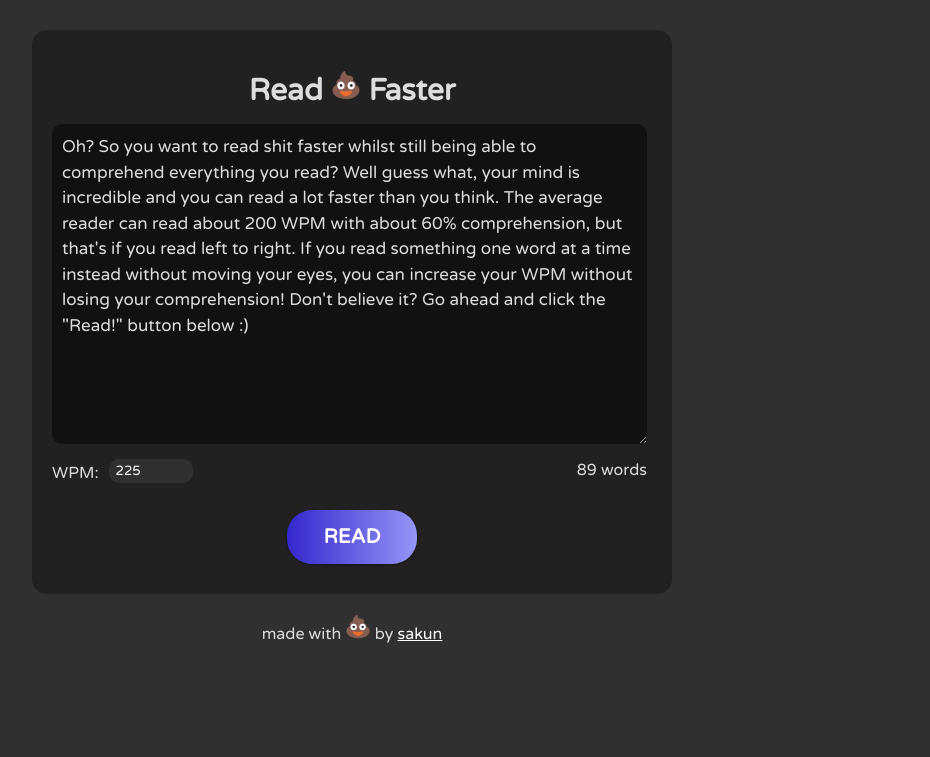
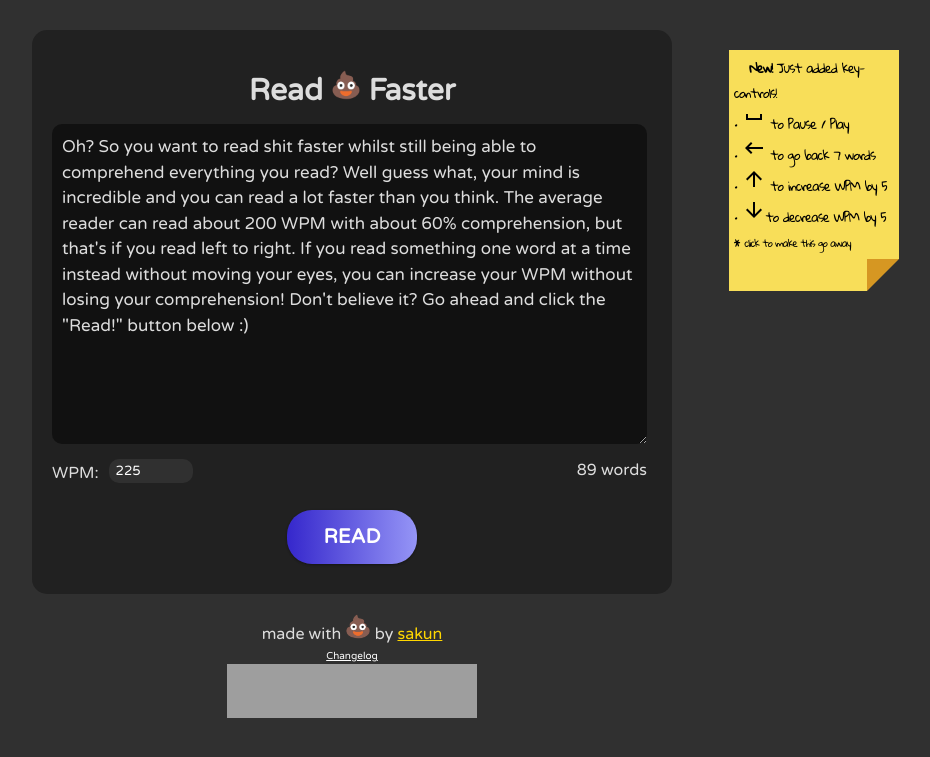
Before and after one commit to readshitfaster/readshitfaster, a PHP site: page /index.html in a window 1280 px wide. Shown: the top 757 px of the page, without its empty margins (288-1218 px from the left). Run offline with PHP 8.4, Linux system fonts and the light colour scheme; some libraries are stand-ins or nearby versions; grey boxes are pictures that could not be loaded.

Commit message:
oh boy: key controls, changelog page, updated links

```diff
--- a/app.js
+++ b/app.js
@@ -49,6 +49,13 @@ function start() {
     increments = window.setInterval(flashWords, interval, stonks);
     $('#start').html('Pause');
     $('body').data('reading', true);
+
+    window.addEventListener("keydown", function(e) {
+    // space and arrow keys
+    if([37, 38, 39, 40].indexOf(e.keyCode) > -1) {
+        e.preventDefault();
+    }
+  }, false);
 }
 function stop() {
     window.clearInterval(increments);
@@ -74,6 +81,7 @@ function flashWords(array) {
 function savesettings() {
     localStorage.setItem('settings', JSON.stringify(settings));
 }
+
 //generates a random article from one of these 3
 function randomArticle() {
   idArray = new Array()
@@ -88,6 +96,13 @@ function randomArticle() {
 
   document.getElementById("readable").innerHTML = idArray[randomParagraph + 1];
 }
+//make sticky note fade away on click
+$(document).ready(function(){
+  $(".fade").click(function(){
+    $("#hideSticky").fadeOut();
+  });
+});
+
 $(document).ready(function() {
     if(localStorage.getItem('settings') === null) {
         localStorage.setItem('settings', JSON.stringify(settings));
@@ -96,6 +111,7 @@ $(document).ready(function() {
     }
     $('body').data({'reading': false, 'prepared': false});
     prepare($('#readable').val());
+
 
     $('#start').on('click', function() {
         var data = $('body').data();
@@ -111,7 +127,7 @@ $(document).ready(function() {
             }
             $('#readable').fadeOut(250, function() {
                 start();
-                $('#reading-screen, #new').fadeIn(250);
+                $('#reading-screen, #new, #restart').fadeIn(250);
             });
             $('h1').animate({height: 0, opacity: 0}, 500);
             $('#other').fadeOut(500);
@@ -120,6 +136,18 @@ $(document).ready(function() {
         } else {
             stop();
         }
+    });
+
+    $('#restart').on('click', function() {
+      if($('body').data().reading === true) {
+          if(readIndex < 7) {
+              readIndex = 0;
+          } else {
+              readIndex = readIndex - readIndex;
+          }
+          $('#word').html(chunks[readIndex].text);
+          $('#progress').val(readIndex);
+      }
     });
 
     $('#readable').on('keyup', function() {
@@ -154,14 +182,48 @@ $(document).ready(function() {
             start();
         }
     });
+    //key controls
+        $('body').on('keyup', function(e) {
+            console.log(e.keyCode)
+            if($('#readable').is(':focus')) {
+                return false;
+            }
+            //spacebar will pause/play
+            if(e.keyCode == 32) {
+                if($('body').data('reading') === true) {
+                    stop();
+                } else {
+                    start();
+                }
+            //up arrow increases wpm by 5
+            } else if(e.keyCode == 38) {
+                $('#reading-speed').val(settings.speed + 5).trigger('change');
+            //down arrow decreases wpm by 5
+            } else if(e.keyCode == 40) {
+                $('#reading-speed').val(settings.speed - 5).trigger('change');
+            //backspace left arrow, goes back 7 words
+            } else if(e.keyCode == 8 || e.keyCode == 37) {
+                if($('body').data().reading === true) {
+                    if(readIndex < 7) {
+                        readIndex = 0;
+                    } else {
+                        readIndex = readIndex - 7;
+                    }
+                    $('#word').html(chunks[readIndex].text);
+                    $('#progress').val(readIndex);
+                }
+
+            }
+        });
 
     $('#new').on('click', function() {
         $('#reading-screen').hide();
+        $('#restart').fadeOut();
         $('#readable, #other, #random-article').fadeIn(500);
         $('h1').animate({height: '26px', opacity: 1}, 500);
         $(this).fadeOut(500);
         if($('body').data('reading') === true) {
             stop();
         }
-    });
+    })
 });
--- a/index.html
+++ b/index.html
@@ -3,16 +3,27 @@
     <head>
       <meta http-equiv="Content-Type" content="text/html; charset=UTF-8" />
       <meta name="description" content="Read articles and text faster, increase your gross words per minute">
-      <meta name="keywords" content="articles,read,faster,wpm,words per minute,comprehension,reading,speed read,fast    read,chrome,readable">
+      <meta name="keywords" content="articles,read,faster,wpm,words per minute,comprehension,reading,speed read,fast read,chrome,readable">
       <meta name="author" content="Sakun Acharige">
 
       <meta name="viewport" content="width=device-width, initial-scale=1.0">
 
       <title>Read Shit Faster</title>
         <link href="https://fonts.googleapis.com/css?family=Varela+Round&display=swap" rel="stylesheet">
-        <link rel="stylesheet" href="style.css" />
+        <link rel="stylesheet" href="style.css"/>
     </head>
     <body class="disable-scrollbars">
+
+      <div class="note hide-on-mobile fade" id="hideSticky">
+        <span name="note" spellcheck="false" class="sticky-note">
+          <strong>New!</strong> Just added key-controls!<br>
+          &bull; <svg xmlns="http://www.w3.org/2000/svg" width="24" height="24" viewBox="0 0 24 24"><path d="M18 9v4H6V9H4v6h16V9z"/></svg> to Pause / Play<br>
+          &bull; <svg xmlns="http://www.w3.org/2000/svg" width="24" height="24" viewBox="0 0 24 24"><path d="M21 11H6.83l3.58-3.59L9 6l-6 6 6 6 1.41-1.41L6.83 13H21z"/></svg> to go back 7 words<br>
+          &bull; <svg xmlns="http://www.w3.org/2000/svg" width="24" height="24" viewBox="0 0 24 24"><path d="M4 12l1.41 1.41L11 7.83V20h2V7.83l5.58 5.59L20 12l-8-8-8 8z"/></svg> to increase WPM by 5<br>
+          &bull; <svg xmlns="http://www.w3.org/2000/svg" width="24" height="24" viewBox="0 0 24 24"><path fill="#010101" d="M20 12l-1.41-1.41L13 16.17V4h-2v12.17l-5.58-5.59L4 12l8 8 8-8z"/></svg>to decrease WPM by 5<br>
+          * <span style="font-size:10px">click to make this go away</span>
+        </span>
+      </div>
         <div id="container">
             <span style="vertical-align:middle;"><h1>Read
               <input type="image" src="poop.png" onclick="randomArticle()" id="random-article" style="width:5%;"/>
@@ -31,17 +42,21 @@
                     <input id="reading-speed" type="number" value="225" step="25" min="1"/>
                     <span id="text-info"></span>
                 </div>
+
             </div>
 
             <div style="margin: 0 auto; text-align:center;">
               <a class="btn btn-1" id="start">Read</a>
+              <a class="btn btn-3" id="restart" style="border-radius:30px;"><img style="width:17px;" src="restart.png"/></a>
               <a class="btn btn-2" id="new">New text</a>
             </div>
 
         </div>
         <br>
         <footer style="text-align:center; vertical-align:middle;">
-          made with <img src="poop.png" style="width:2%"> by <a href="https://twitter.com/sakofchit" style="color:white;">sakun</a>
+          made with <img src="poop.png" style="width:2%"> by <a href="https://twitter.com/sakofchit" style="color:gold;">sakun</a><br>
+          <a style="color:white; font-size:10px;" href="changelog">Changelog</a><br>
+          <a href="https://www.producthunt.com/posts/read-faster?utm_source=badge-top-post-badge&utm_medium=badge&utm_souce=badge-read-faster" target="_blank"><img src="https://api.producthunt.com/widgets/embed-image/v1/top-post-badge.svg?post_id=160387&theme=dark&period=daily" alt="Read 💩 Faster - Speed read articles w/o compromising your comprehension | Product Hunt Embed" style="width: 250px; height: 54px;" width="250px" height="54px" /></a>
         </footer>
         <script src="http://ajax.googleapis.com/ajax/libs/jquery/1.8.3/jquery.min.js"></script>
         <script>window.jQuery || document.write('<script src="jquery-1.8.3.min.js"><\/script>')</script>
--- a/style.css
+++ b/style.css
@@ -1,3 +1,5 @@
+@import url(https://fonts.googleapis.com/css?family=Gloria+Hallelujah);
+
 body {
     background-color: #303030;
     color: #ddd;
@@ -18,6 +20,60 @@ em {
     font-weight: normal;
     color: #4BA9A9;
 }
+small {
+  font-size:15px;
+}
+/*disable on mobile*/
+@media screen and (max-width: 600px) {
+    .hide-on-mobile { display: none; }
+}
+/*sticky note*/
+.note {
+  width: 10em;
+  min-height: 8em;
+  background: #f8de59;
+  transform: translateX(-50%);
+  float:right;
+  padding:5px;
+  margin-top:20px;
+}
+.note:before {
+  content: "";
+  position: absolute;
+  right: 2em;
+  bottom: -2em;
+  left: 0;
+  border: 1em solid #f8de59;
+  z-index: -1;
+}
+.note:after {
+  content: "";
+  position: absolute;
+  right: 0;
+  bottom: -2em;
+  border-width: 2em 2em 0 0;
+  border-style: solid;
+  border-color: #d69722 transparent;
+  filter: (-4px 5px 9px rgba(0, 0, 0, 0.5));
+}
+
+.sticky-note {
+  font-size: .8em;
+  font-family:Gloria Hallelujah;
+  background: transparent;
+  width: 8.4em;
+  height: 5.8em;
+  margin: 20% 0.8em 0 0.8em;
+  padding: 5px;
+  border: 0;
+  overflow: hidden;
+  letter-spacing: -1px;
+  outline-style: none;
+  resize: none;
+  color:black;
+}
+
+
 /* Scrollbar Styling */
 
 .disable-scrollbars::-webkit-scrollbar {
@@ -111,6 +167,9 @@ em {
 #new {
     display: none;
 }
+#restart{
+  display:none;
+}
 .btn {
   margin: 10px;
    font-size: 20px;
@@ -146,6 +205,10 @@ em {
 .btn-2 {background-image: linear-gradient(to right, #00d2ff 0%, #3a7bd5 51%, #00d2ff 100%)}
 .btn-2:hover { background-position: right center; }
 
+.btn-3 {background-image: linear-gradient(to right, #f28080 0%, #ffb3b3 51%, #a12020 100%)}
+.btn-3:hover { background-position: right center; }
+
+
 li {
     margin-left: 30px;
     list-style-type: circle;
```
Also changed, not shown: changelog.html (added, +43 -0 lines), restart.png (added), twitter.png (added).
